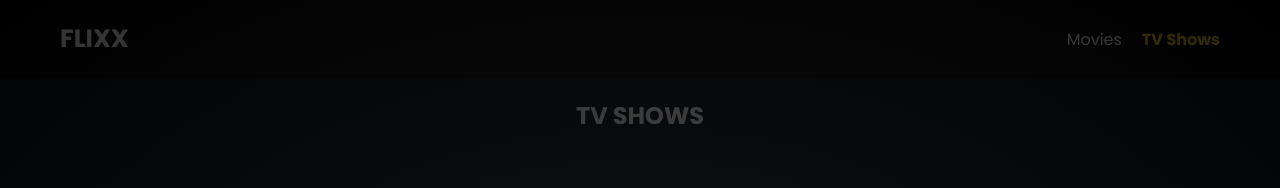
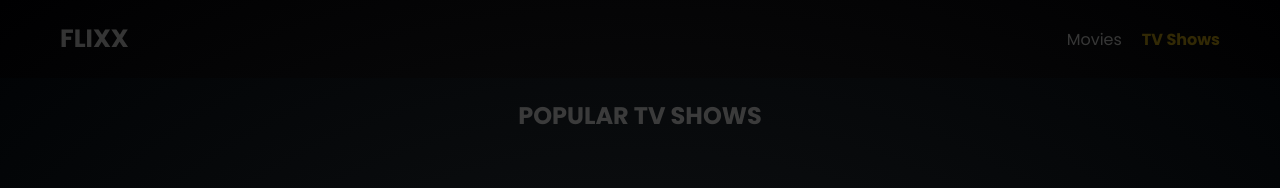
Before and after one commit to arjunjayan999/flixx-app, a plain HTML site: page shows.html in a window 1280 px wide. Shown: the top 188 px of the page. Drawn offline with Linux system fonts and the light colour scheme; no server answers.

Commit message:
Fix of popular shows

```diff
--- a/shows.html
+++ b/shows.html
@@ -35,7 +35,7 @@
 
     <!-- Popular TV Shows -->
     <section class="container">
-      <h2>TV Shows</h2>
+      <h2>Popular TV Shows</h2>
       <div id="popular-shows" class="grid"></div>
     </section>
 
```
